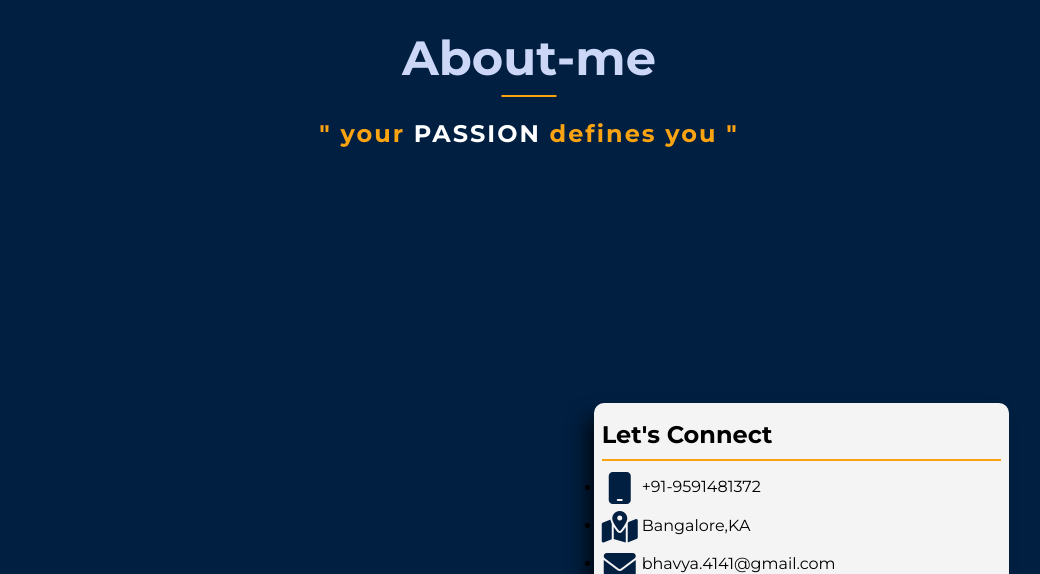
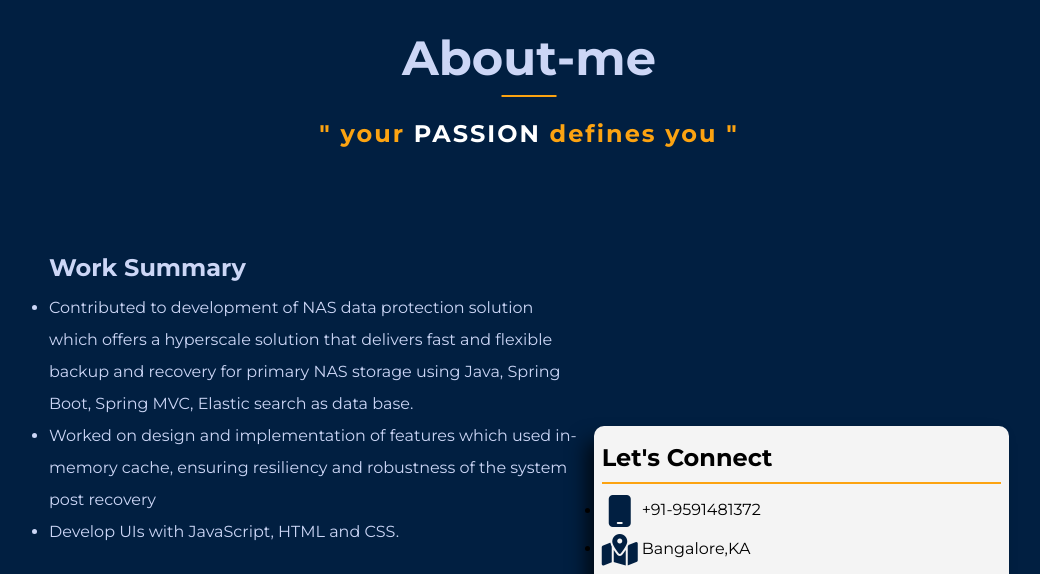
Before and after one commit to kbhavya1/portfolio-new, a plain HTML site: page index.html in a window 1280 px wide. Shown: the part 2487-3061 px from the top of the page, without its empty margins (111-1151 px from the left). Drawn offline with Linux system fonts and the light colour scheme; a script that the page names is missing.

Commit message:
added work summary

```diff
--- a/index.html
+++ b/index.html
@@ -157,12 +157,11 @@
                 <h2 class="quote text-center">" your <span>PASSION</span> defines you "</h2>
                 <div class="aboutme-main">
                     <ul class="grid-left">
-                        <!-- <h2>Work Summary</h2>
-                        <li>Implemented websites with responsive designs using mobile first approach and strategy</li>
-                        <li>Used SCSS for better readability and maintenance</li>
-                        <li>Assessed UI/UX designs for technical feasibility</li>
-                        <li>Improved and optimized UI designs for better usage</li>
-                        <li>Develop UIs with JavaScript, HTML and CSS.</li> -->
+                        <h2>Work Summary</h2>
+                        <li>Contributed to development of NAS data protection solution which offers a hyperscale solution that delivers fast and flexible backup and
+                            recovery for primary NAS storage using Java, Spring Boot, Spring MVC, Elastic search as data base.</li>
+                        <li>Worked on design and implementation of features which used in-memory cache, ensuring resiliency and robustness of the system post recovery</li>
+                        <li>Develop UIs with JavaScript, HTML and CSS.</li>
                     </ul>
                     <div class="grid-right text-left">
                         <ul>
```
